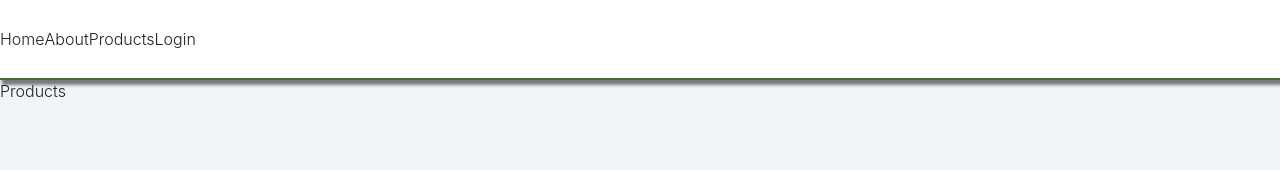
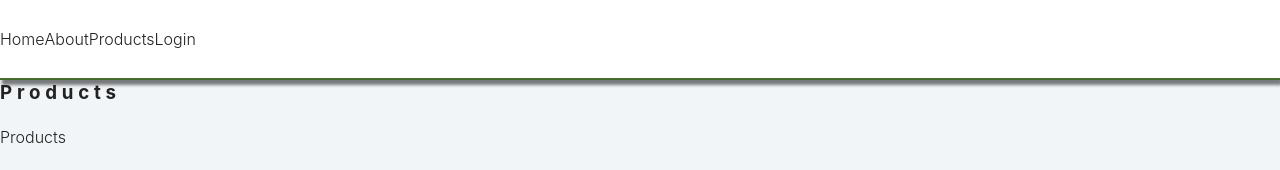
Before and after one commit to shaikat17/React-Router-Tutorial, a React (Create React App) app: page /products in a window 1280 px wide. Shown: the top 170 px of the page. Built offline with nearby package versions, Linux system fonts and the light colour scheme.

Commit message:
React Router Tutorial Completed

```diff
--- a/src/App.js
+++ b/src/App.js
@@ -9,6 +9,7 @@
 import Dashboard from "./Components/Dashboard"
 import Login from "./Components/Login"
 import ProtectedRoute from "./Components/ProtectedRoute";
+import SharedProductLayout from "./Components/SharedProductLayout";
 
 
 function App() {
@@ -19,8 +20,10 @@
         <Route path="/" element={<SharedLayout />}>
           <Route index element={<Home />} />
           <Route path="about" element={<About />} />
-          <Route path="products" element={<Products />} />
-          <Route path="products/:productID" element={<SingleProduct />} />
+          <Route path="products" element={<SharedProductLayout />}>
+          <Route index element={<Products />} />
+          <Route path=":productID" element={<SingleProduct />} />
+          </Route>
           <Route path="login" element={<Login setUser={setUser} />} />
           <Route path="dashboard" element={
             <ProtectedRoute user={user}>
--- /dev/null
+++ b/src/Components/SharedProductLayout.js
@@ -0,0 +1,13 @@
+import React from "react";
+import { Outlet } from "react-router";
+
+const SharedProductLayout = () => {
+  return (
+    <>
+      <h3>Products</h3>
+      <Outlet />
+    </>
+  );
+};
+
+export default SharedProductLayout;
```
